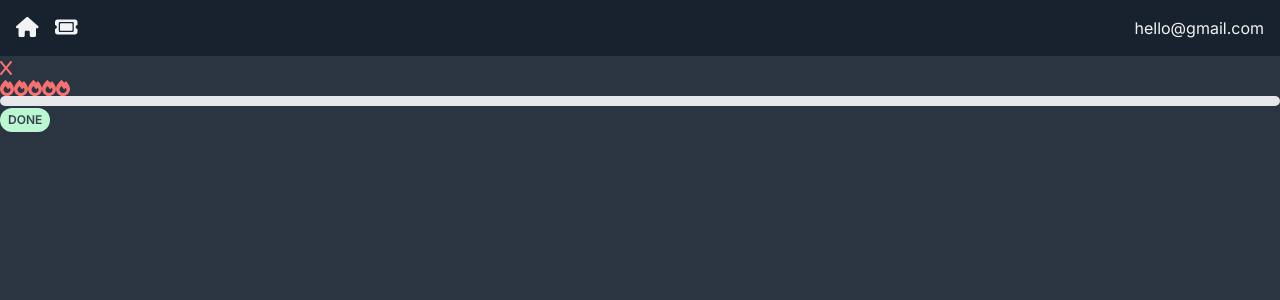
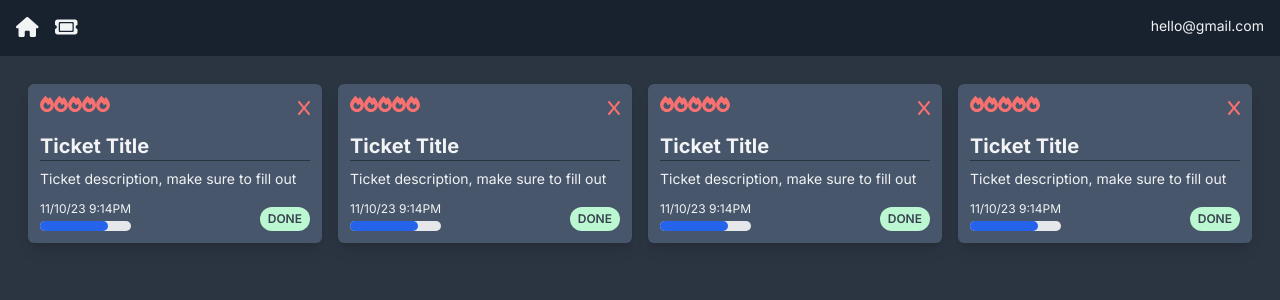
Before and after one commit to RCarr94/ticket-app, a Next.js app: page / in a window 1280 px wide. Shown: the top 300 px of the page. Built offline with nearby package versions, Linux system fonts and the light colour scheme.

Commit message:
css updates

```diff
--- a/app/(components)/ProgressDisplay.jsx
+++ b/app/(components)/ProgressDisplay.jsx
@@ -1,7 +1,7 @@
 export default function ProgressDisplay() {
   return (
     <div className="w-full bg-gray-200 rounded-full h-2.5">
-      <div className="bg-blue600 h-2.5 rounded-full" style={{ width: '75%' }}></div>
+      <div className="bg-blue-600 h-2.5 rounded-full" style={{ width: '75%' }}></div>
     </div>
   );
 }
--- a/app/(components)/TicketCard.jsx
+++ b/app/(components)/TicketCard.jsx
@@ -1,15 +1,30 @@
-import DeleteBlock from "./DeleteBlock";
-import PriorityDisplay from "./PriorityDisplay";
-import ProgressDisplay from "./ProgressDisplay";
-import StatusDisplay from "./StatusDisplay";
+import DeleteBlock from './DeleteBlock';
+import PriorityDisplay from './PriorityDisplay';
+import ProgressDisplay from './ProgressDisplay';
+import StatusDisplay from './StatusDisplay';
 
 export default function TicketCard() {
   return (
-    <div>
-      <DeleteBlock />
-      <PriorityDisplay />
-      <ProgressDisplay />
-      <StatusDisplay />
+    <div className="flex flex-col bg-card hover:bg-card-hover rounded-md shadow-lg p-3 m-2">
+      <div className="flex mb-3">
+        <PriorityDisplay />
+        <div className="ml-auto">
+          <DeleteBlock />
+        </div>
+      </div>
+      <h4>Ticket Title</h4>
+      <hr className="h-px border-0 bg-page mb-2" />
+      <p className="whitespace-pre-wrap">Ticket description, make sure to fill out</p>
+      <div className="flex-grow"></div>
+      <div className="flex mt-2">
+        <div className="flex flex-col">
+          <p className="text-xs my-1">11/10/23 9:14PM</p>
+          <ProgressDisplay />
+        </div>
+        <div className="ml-auto flex items-end">
+          <StatusDisplay />
+        </div>
+      </div>
     </div>
-  )
+  );
 }
--- a/app/globals.css
+++ b/app/globals.css
@@ -1,6 +1,31 @@
 @tailwind base;
 @tailwind components;
 @tailwind utilities;
+
+@layer base {
+  h1,
+  h2,
+  h3,
+  h4 {
+    @apply font-bold;
+  }
+
+  h1 {
+    @apply text-4xl;
+  }
+  h2 {
+    @apply text-3xl;
+  }
+  h3 {
+    @apply text-2xl;
+  }
+  h4 {
+    @apply text-xl;
+  }
+  p {
+    @apply text-sm text-default-text;
+  }
+}
 
 @layer components {
   .icon {
--- a/app/page.jsx
+++ b/app/page.jsx
@@ -1,11 +1,16 @@
-import TicketCard from "./(components)/TicketCard"
+import TicketCard from './(components)/TicketCard';
 
 const Dashboard = () => {
   return (
-    <div>
+    <div className="p-5">
+      <div className="lg:grid grid-cols-2 xl:grid-cols-4">
       <TicketCard />
+      <TicketCard />
+      <TicketCard />
+      <TicketCard />
+      </div>
     </div>
-  )
-}
+  );
+};
 
-export default Dashboard
+export default Dashboard;
```
